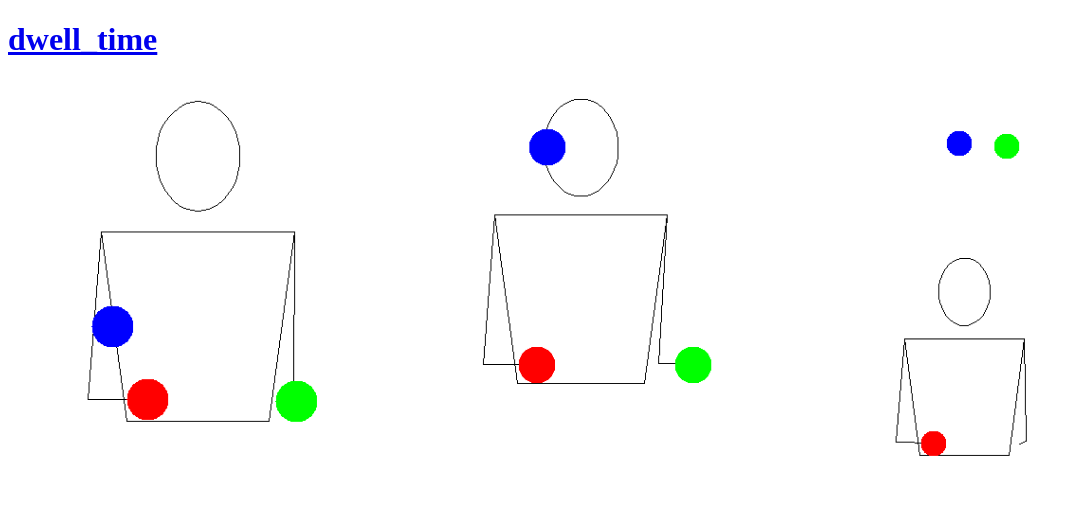
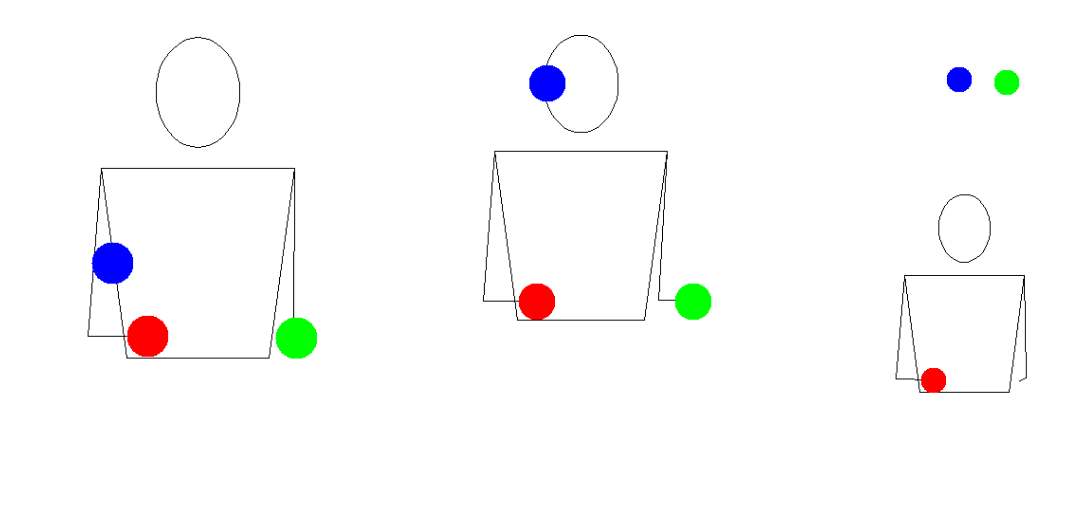
Before and after one commit to bartonski/dwell_time, a plain HTML site: page index.html in a window 1280 px wide. Shown: the whole page, without its empty margins (0-1082 px from the left). Drawn offline with Linux system fonts and the light colour scheme.

Commit message:
Remove github link

```diff
--- a/index.html
+++ b/index.html
@@ -20,9 +20,6 @@
   </head>
   <body>
     <div class="container-lg px-3 my-5 markdown-body">
-
-      <h1><a href="https://bartonski.github.io/dwell_time/">dwell_time</a></h1>
-
       <p>
         <img src="/dwell_time/220-dwell-1.99.gif" alt="2 beat dwell time" />
         <img src="/dwell_time/220-dwell-1.00.gif" alt="1 beat dwell time" />
```
